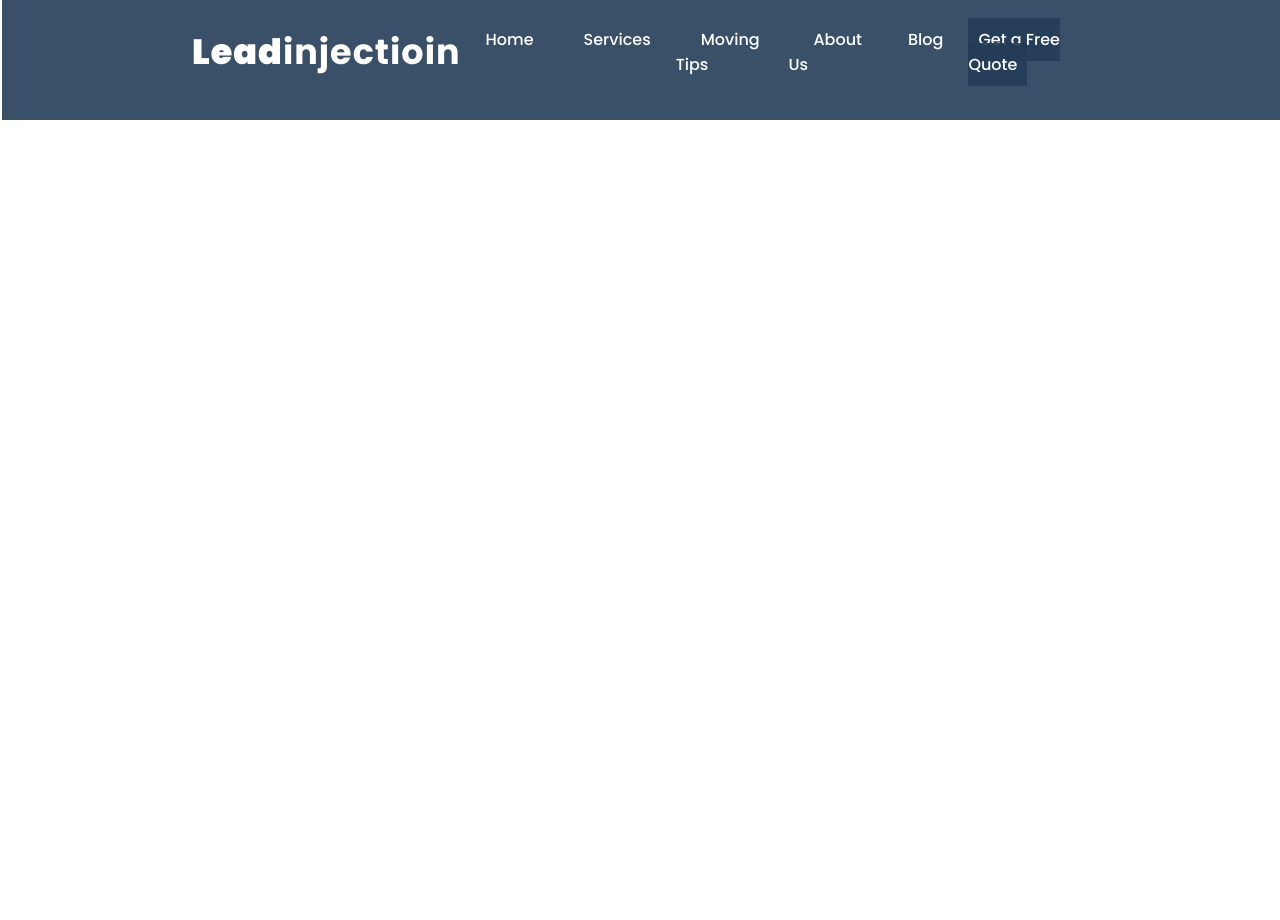
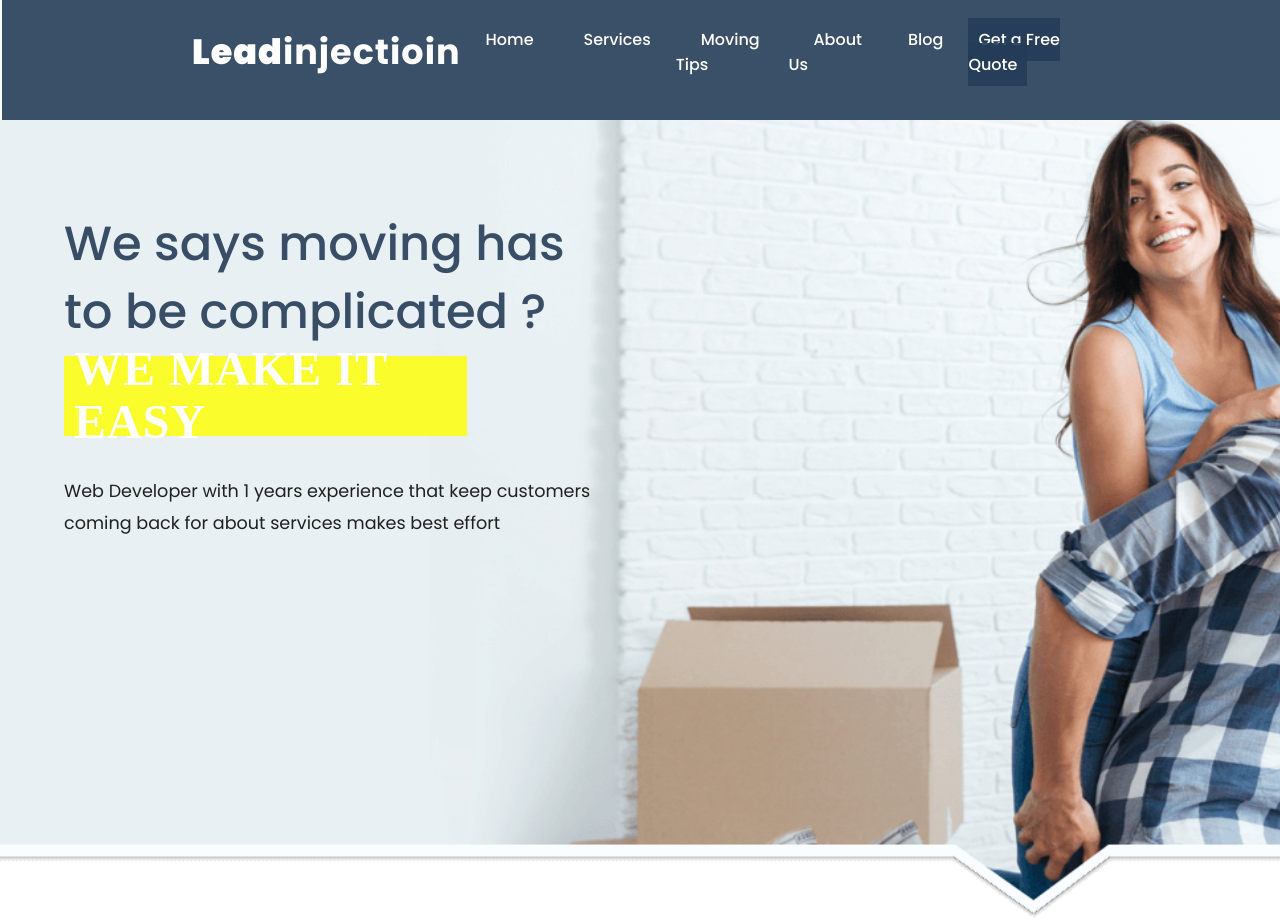
Before and after one commit to hasib-reja21/Project-1, a plain HTML site: page index.html in a window 1280 px wide. Before the commit the page ends 800 px from the top, so only its background shows below. Drawn offline with nearby package versions, Linux system fonts and the light colour scheme; a web font is replaced by a local one.

Commit message:
home section design

```diff
--- a/index.html
+++ b/index.html
@@ -9,7 +9,9 @@
     <link rel="preconnect" href="https://fonts.googleapis.com">
     <link rel="preconnect" href="https://fonts.gstatic.com" crossorigin>
     <link href="https://fonts.googleapis.com/css2?family=Aoboshi+One&family=Geologica:wght@100&family=Handlee&family=Lexend:wght@500;800;900&family=Montserrat:wght@100&family=Nabla&family=Orelega+One&family=Poppins:ital,wght@0,400;0,500;0,600;0,700;0,900;1,300&family=Praise&family=Roboto+Flex:wght@200;300&family=Shrikhand&display=swap" rel="stylesheet">
-
+    <link rel="stylesheet" href="https://cdnjs.cloudflare.com/ajax/libs/font-awesome/6.4.0/css/all.min.css" integrity="sha512-iecdLmaskl7CVkqkXNQ/ZH/XLlvWZOJyj7Yy7tcenmpD1ypASozpmT/E0iPtmFIB46ZmdtAc9eNBvH0H/ZpiBw==" crossorigin="anonymous" referrerpolicy="no-referrer" />
+    <link rel="preconnect" href="https://fonts.googleapis.com">
+<link rel="preconnect" href="https://fonts.gstatic.com" crossorigin>
 </head>
 <body>
     <!--header sction start-->
@@ -30,9 +32,21 @@
             </ul>
             <div class="bx bx-menu" id="menu-icon"></div>
         </header>
+    </div>
         <!--header sction end-->
+        <section class="home" id="home">
+            <div class="home-text">
+                <h1>We says moving has</h1>
+                <h1>to be complicated ?</h1>
+                <h3>We make it easy</h3>
+                <p>Web Developer with 1 years experience that keep customers <br> coming back for about services makes best effort</p>
 
-    </div>
+            </div>
 
+        </section>
+
+
+
+   <script src="script.js"></script>
 </body>
 </html>
--- a/script.js
+++ b/script.js
@@ -0,0 +1,4 @@
+const header =document.querySelector("header");
+window.addEventListener ("scroll",function(){
+    header.classList.toggle("sticky", window.scrollY > 100);
+});
--- a/style.css
+++ b/style.css
@@ -87,4 +87,81 @@ span{
     background-color: var(--color);
     height: 15vh;
     width: 100%;
+    padding: 12px 15%;
 }
+
+
+/*home section*/
+section{
+    padding: 100px 5% 60px;
+}
+.home{
+    position: relative;
+    height: 100vh;
+    width: 100%;
+   background-image: url('image/header.png');
+    background-repeat: no-repeat;
+    background-attachment: fixed;
+    background-size:cover;
+    align-items: center;
+    justify-content: flex-start;
+}
+.slide{
+    margin-bottom: 20px;
+}
+.one{
+    display: inline-block;
+    margin-right: 15px;
+    height: 32px;
+    padding: 0 15px;
+    line-height: 32px;
+    font-weight:500 ;
+    border-radius: 5px;
+    background: var(--main-color);
+    color: var(--text-color);
+}
+.two{
+    display: inline-block;
+    color: var(--second-bg-color);
+    font-size: 20px;
+    font-weight: 500;
+}
+.home-text h1{
+    font-size: var(--h2-font);
+    font-weight: 500;
+    color: var(--color);
+    line-height: 1;
+    margin: 0 0 10px ;
+    margin-bottom: 20px;
+}
+.home-text h3{
+
+    height: 80px;
+    width: 35%;
+    padding: 10px;
+    letter-spacing: 1px;
+    display: flex;
+    align-items: center;
+    justify-content: center;
+    text-transform: uppercase;
+    background-color: rgba(255, 255, 0, 0.818);
+    opacity: 60px;
+    color: var(--text-color);
+    font-family: 'Labrada', serif;
+    margin: 0 0 40px;
+    font-size: 3rem;
+    font-weight: 600;
+    line-height: 1.1;
+
+}
+.home-text p{
+    color: var(--second-bg-color);
+    line-height: 1.8;
+    font-size: var(--p-font);
+    margin-bottom: 40px;
+}
+header.sticky{
+    background: var(--color);
+    border-color: 1px solid #ffffff1a;
+    padding: 12px 15%;
+}
```
Also changed, not shown: image/Profile-Image-1.png (added), image/Profile-Image-2.png (added), image/Profile-Image-3.png (added), image/Profile-Image-4.png (added), image/header.png (added).
